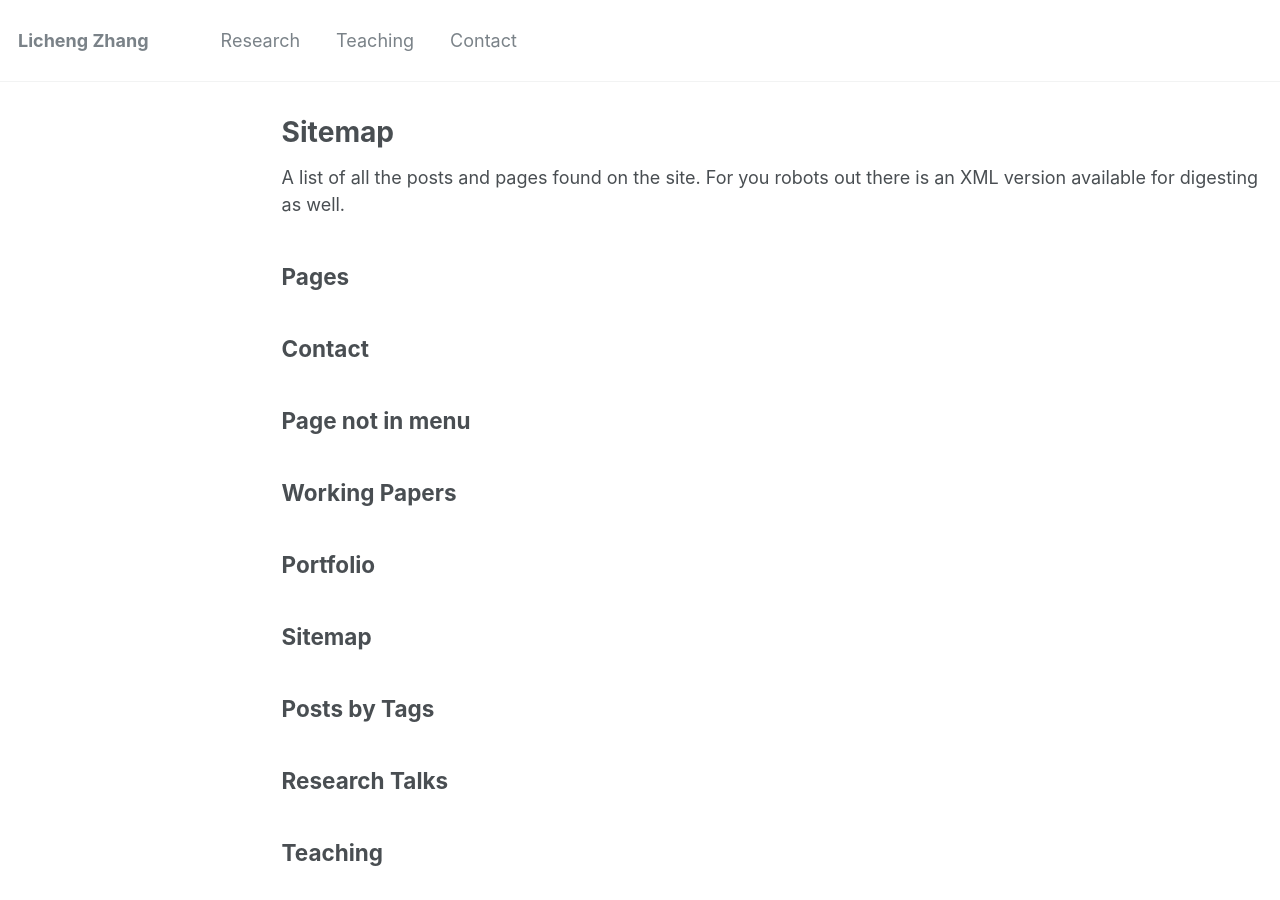
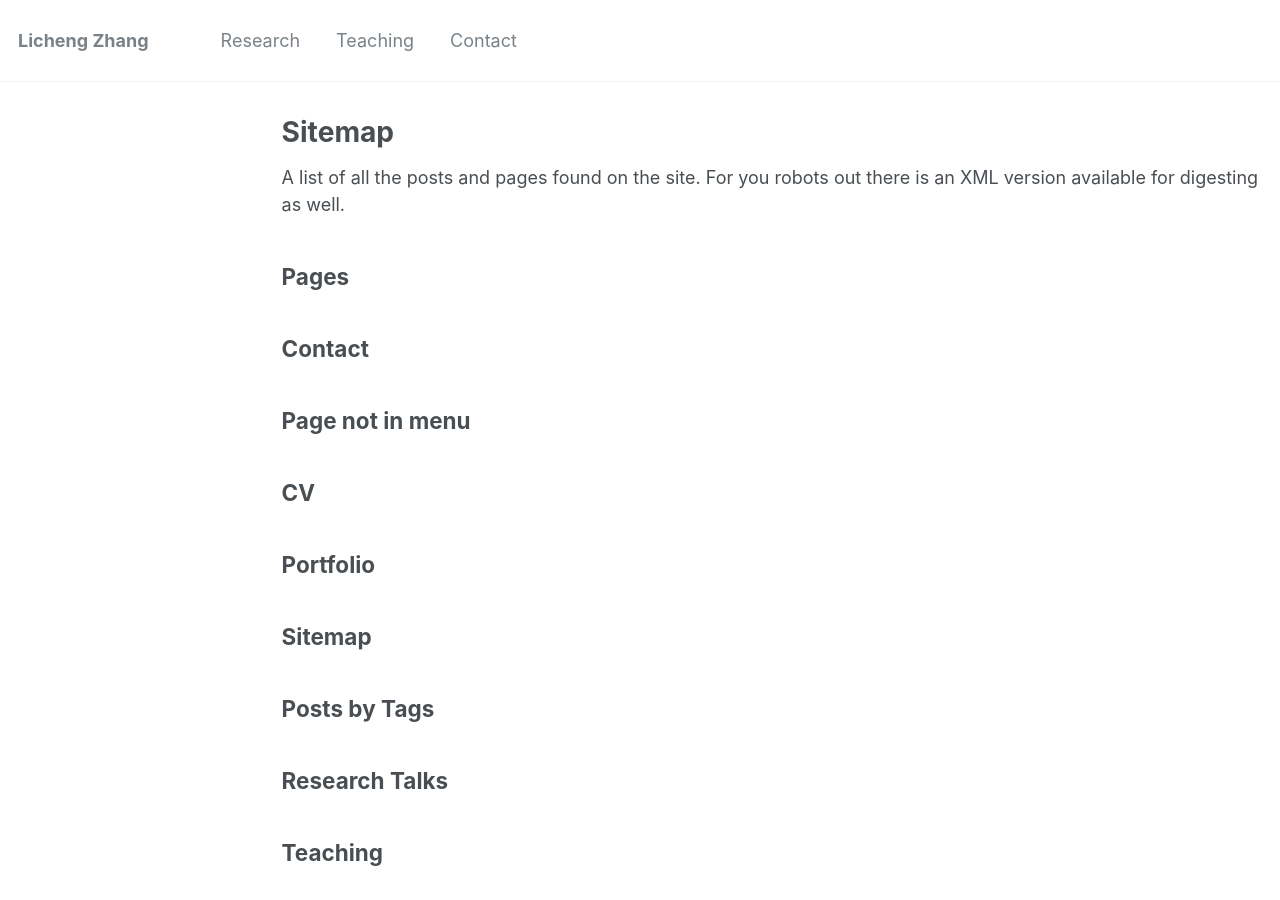
Before and after one commit to lichengzh/lichengzh.github.io, a Jekyll site: the page built from _pages/sitemap.md, in a window 1280 px wide and 900 px high. Built offline with Jekyll 4.4.1, drawn with Linux system fonts in a browser that asks for light colours.

Commit message:
Update paper.md

```diff
--- a/_pages/paper.md
+++ b/_pages/paper.md
@@ -1,7 +1,7 @@
 ---
 layout: archive
-title: "Working Papers"
-permalink: /paper/
+title: "CV"
+permalink: /CV/
 ---
 {% include base_path %}
 
```
